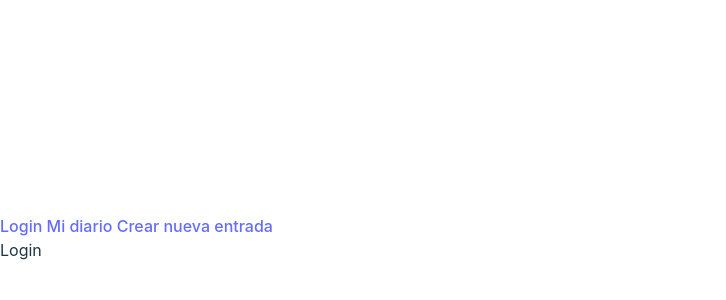
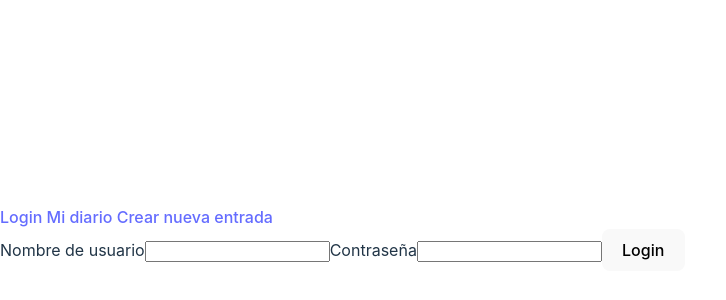
Before and after one commit to marianodilup/DiaryProject, a React (Vite) app: page / in a window 1280 px wide. Shown: the part 162-462 px from the top of the page, without its empty margins (0-726 px from the left). Built offline with nearby package versions, Linux system fonts and the light colour scheme; no server answers.

Commit message:
LogIn Component done

```diff
--- a/src/components/ListPost/ListPost.jsx
+++ b/src/components/ListPost/ListPost.jsx
@@ -8,8 +8,8 @@ function ListPost() {
   const { postList } = useContext(ApiContext);
   const { date, month, year } = useContext(SelectContext);
 
-  const filteredPosts =
-    postList.filter((post) => {
+  const filteredPosts = postList
+    .filter((post) => {
       if (date) {
         return post.date === date;
       } else {
--- a/src/components/Login/Login.jsx
+++ b/src/components/Login/Login.jsx
@@ -1,9 +1,38 @@
-import React from 'react'
+import React, { useState } from "react";
+import { userAPIjsx } from "../services/userapi.jsx";
 
-function Login() {
+const INITIAL_STATE = {
+  username: "",
+  password: "",
+};
+
+function Login({ setUserData }) {
+  const [user, setUser] = useState(INITIAL_STATE);
+
+  const handleInput = (ev) => {
+    setUser({ ...user, [ev.target.id]: ev.target.value });
+  };
+
+  const handleForm = (ev) => {
+    ev.preventDefault();
+    console.log(user);
+    userAPIjsx(user).then((data) => {
+      localStorage.setItem("user", JSON.stringify(data));
+      setUserData(data);
+    });
+  };
+
   return (
-    <div>Login</div>
-  )
+    <div>
+      <form onChange={handleInput} onSubmit={handleForm}>
+        <label htmlFor="username">Nombre de usuario</label>
+        <input type="text" name="username" id="username" />
+        <label htmlFor="password">Contraseña</label>
+        <input type="password" name="password" id="password" />
+        <button type="submit">Login</button>
+      </form>
+    </div>
+  );
 }
 
-export default Login
+export default Login;
```
Lines whose indentation alone changed are shown as unchanged.
